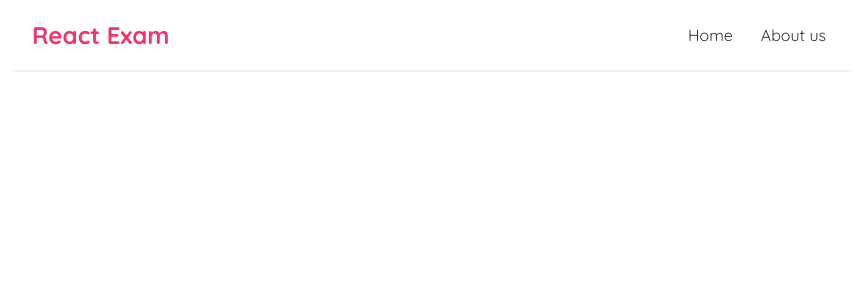
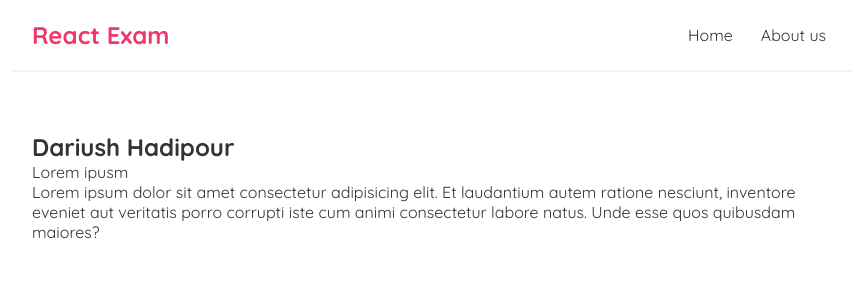
Before and after one commit to DariushStony/react-exam, a React (Create React App) app: page /cards/1 in a window 1280 px wide. Shown: the top 300 px of the page, without its empty margins (208-1065 px from the left). Built offline with nearby package versions, Linux system fonts and the light colour scheme.

Commit message:
update App.js

```diff
--- a/src/App.js
+++ b/src/App.js
@@ -1,5 +1,6 @@
 import Navbar from "./components/Navbar";
 import Home from "./components/Home";
+import AboutUs from "./components/AboutUs";
 import { BrowserRouter as Router, Route, Switch } from 'react-router-dom';
 
 function App() {
@@ -12,6 +13,9 @@ function App() {
                         <Route exact path="/">
                             <Home />
                         </Route>
+                        <Route>
+                            <AboutUs path="/about"/>
+                        </Route>
                     </Switch>
                 </div>
             </div>
```
